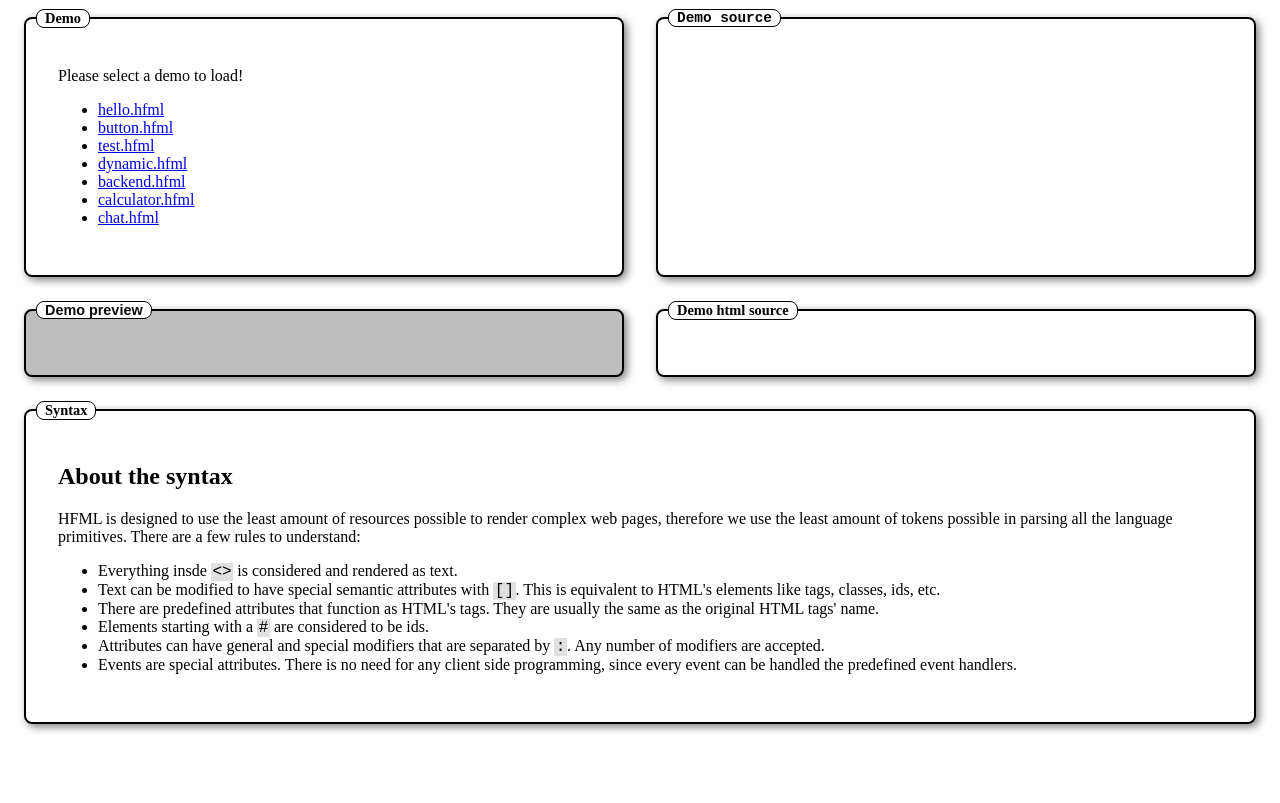
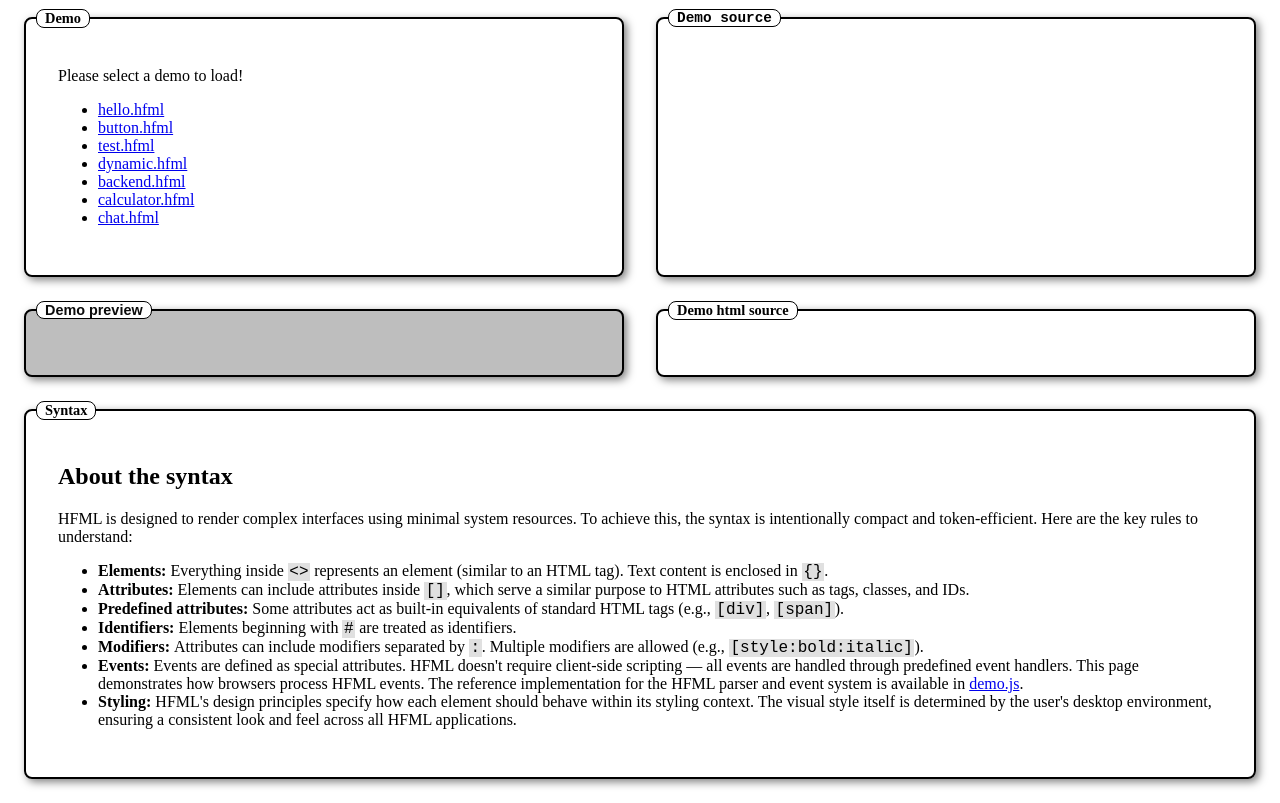
Before and after one commit to iso88592/hfml, a plain HTML site: page js/index.html in a window 1280 px wide. Shown: the part 79-882 px from the top of the page. Before the commit the page ends 827 px from the top, so only its background shows below. Drawn offline with Linux system fonts and the light colour scheme; no server answers; a web font is replaced by a local one.

Commit message:
Rewrite demo syntax paragraph

```diff
--- a/js/index.html
+++ b/js/index.html
@@ -40,15 +40,16 @@
         <div class="groupbox" data-caption="Syntax">
             <h2>About the syntax</h2>
             <p>
-                HFML is designed to use the least amount of resources possible to render complex web pages, therefore we use the least amount of tokens possible in
-                parsing all the language primitives. There are a few rules to understand:
+                HFML is designed to render complex interfaces using minimal system resources. To achieve this, the syntax is intentionally compact and token-efficient.
+Here are the key rules to understand:
                 <ul>
-                    <li>Everything insde <span class="code">&lt;&gt;</span> is considered and rendered as text.</li>
-                    <li>Text can be modified to have special semantic attributes with <span class="code">[]</span>. This is equivalent to HTML's elements like tags, classes, ids, etc.</li>
-                    <li>There are predefined attributes that function as HTML's tags. They are usually the same as the original HTML tags' name.</li>
-                    <li>Elements starting with a <span class="code">#</span> are considered to be ids.</li>
-                    <li>Attributes can have general and special modifiers that are separated by <span class="code">:</span>. Any number of modifiers are accepted.</li>
-                    <li>Events are special attributes. There is no need for any client side programming, since every event can be handled the predefined event handlers.</li>
+                    <li><strong>Elements: </strong>Everything inside <span class="code">&lt;&gt;</span> represents an element (similar to an HTML tag). Text content is enclosed in <span class="code">{}</span>.</li>
+                    <li><strong>Attributes: </strong>Elements can include attributes inside <span class="code">[]</span>, which serve a similar purpose to HTML attributes such as tags, classes, and IDs.</li>
+                    <li><strong>Predefined attributes: </strong>Some attributes act as built-in equivalents of standard HTML tags (e.g., <span class="code">[div]</span>, <span class="code">[span]</span>).</li>
+                    <li><strong>Identifiers: </strong>Elements beginning with <span class="code">#</span> are treated as identifiers.</li>
+                    <li><strong>Modifiers: </strong>Attributes can include modifiers separated by <span class="code">:</span>. Multiple modifiers are allowed (e.g., <span class="code">[style:bold:italic]</span>).</li>
+                    <li><strong>Events: </strong>Events are defined as special attributes. HFML doesn't require client-side scripting — all events are handled through predefined event handlers. This page demonstrates how browsers process HFML events. The reference implementation for the HFML parser and event system is available in <a href="demo.js">demo.js</a>.</li>
+                    <li><strong>Styling: </strong>HFML's design principles specify how each element should behave within its styling context. The visual style itself is determined by the user's desktop environment, ensuring a consistent look and feel across all HFML applications.</li>
                 </ul>
             </p>
         </div>
```
Also changed, not shown: 2 other files.
